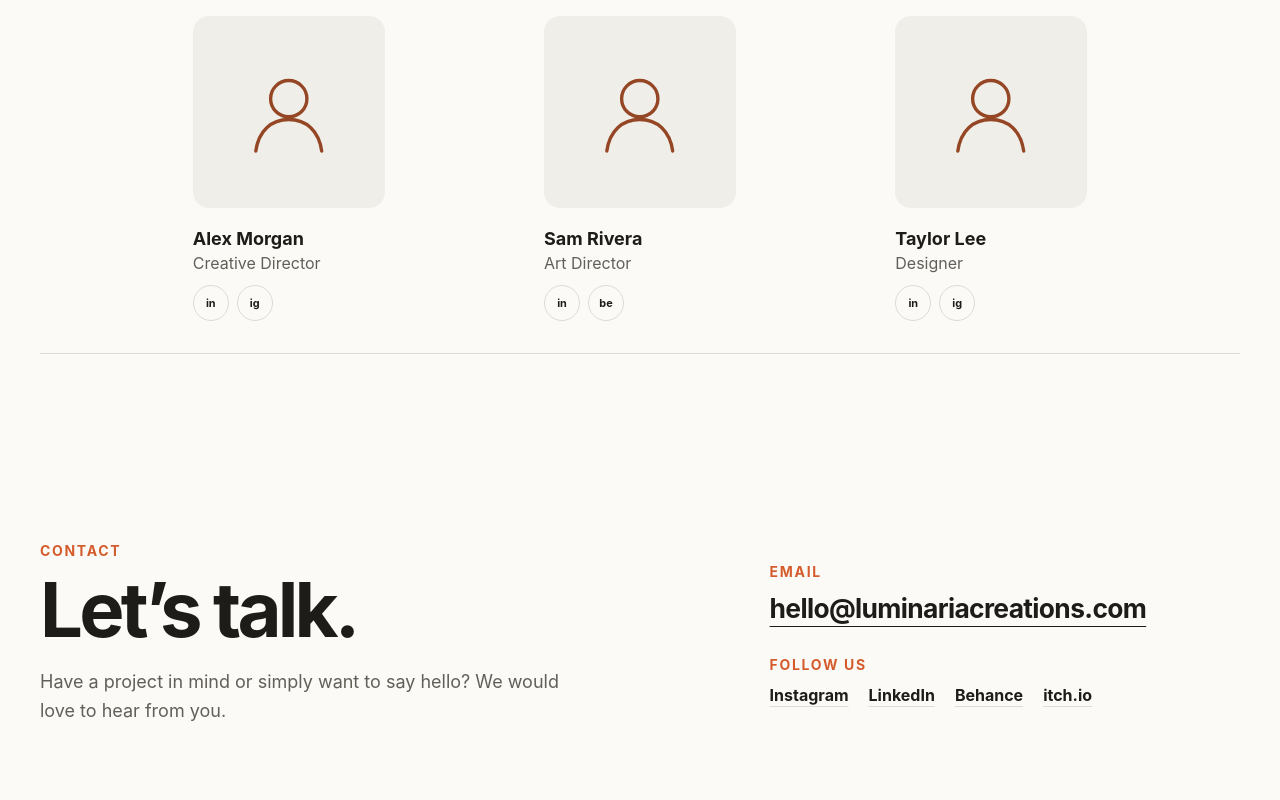
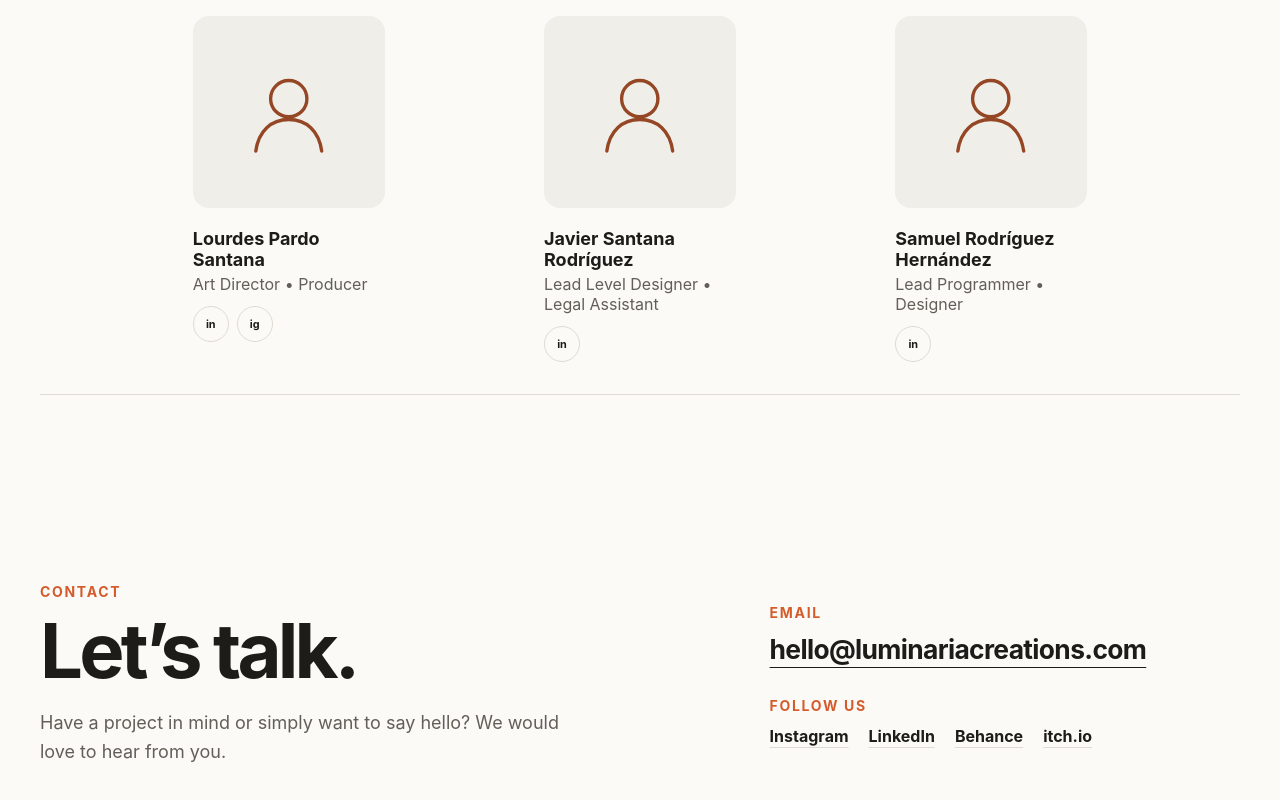
Before and after one commit to SamuelRodri/Luminaria-Creations, a React (Vite) app: page / in a window 1280 px wide. Shown: the part 1734-2534 px from the top of the page. Built offline with nearby package versions, Linux system fonts and the light colour scheme.

Commit message:
Update studio team members

```diff
--- a/src/content/translations.js
+++ b/src/content/translations.js
@@ -30,19 +30,42 @@ const contactSocials = [
 
 const createTeamMembers = (roles) => [
   {
-    name: 'Alex Morgan',
-    role: roles.creativeDirector,
-    socials: [socialProfiles.linkedIn, socialProfiles.instagram],
+    name: 'Lourdes Pardo Santana',
+    role: roles.artDirectorProducer,
+    socials: [
+      {
+        label: 'LinkedIn',
+        shortLabel: 'in',
+        url: 'https://www.linkedin.com/in/lourdes-pardo-santana-84a45624b/',
+      },
+      {
+        label: 'Instagram',
+        shortLabel: 'ig',
+        url: 'https://www.instagram.com/louxpardo/',
+      },
+    ],
   },
   {
-    name: 'Sam Rivera',
-    role: roles.artDirector,
-    socials: [socialProfiles.linkedIn, socialProfiles.behance],
+    name: 'Javier Santana Rodríguez',
+    role: roles.leadLevelDesigner,
+    socials: [
+      {
+        label: 'LinkedIn',
+        shortLabel: 'in',
+        url: 'https://www.linkedin.com/in/javier-santana-rodr%C3%ADguez-200a74396',
+      },
+    ],
   },
   {
-    name: 'Taylor Lee',
-    role: roles.designer,
-    socials: [socialProfiles.linkedIn, socialProfiles.instagram],
+    name: 'Samuel Rodríguez Hernández',
+    role: roles.leadProgrammer,
+    socials: [
+      {
+        label: 'LinkedIn',
+        shortLabel: 'in',
+        url: 'https://www.linkedin.com/in/samuelrodri/',
+      },
+    ],
   },
 ]
 
@@ -76,9 +99,9 @@ export const translations = {
       teamTitle: 'Meet the studio',
       socialLabel: 'Social profiles for',
       members: createTeamMembers({
-        creativeDirector: 'Creative Director',
-        artDirector: 'Art Director',
-        designer: 'Designer',
+        artDirectorProducer: 'Art Director • Producer',
+        leadLevelDesigner: 'Lead Level Designer • Legal Assistant',
+        leadProgrammer: 'Lead Programmer • Designer',
       }),
     },
     contact: {
@@ -128,9 +151,9 @@ export const translations = {
       teamTitle: 'El equipo del estudio',
       socialLabel: 'Redes sociales de',
       members: createTeamMembers({
-        creativeDirector: 'Dirección creativa',
-        artDirector: 'Dirección de arte',
-        designer: 'Diseño',
+        artDirectorProducer: 'Directora de arte • Productora',
+        leadLevelDesigner: 'Diseñador principal de niveles • Asistente legal',
+        leadProgrammer: 'Programador principal • Diseñador',
       }),
     },
     contact: {
```
